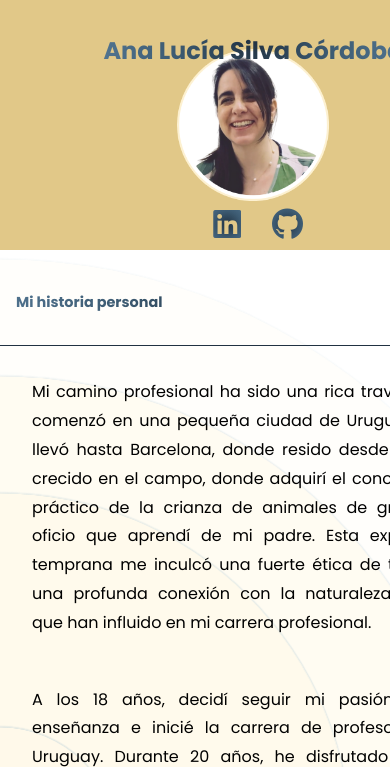
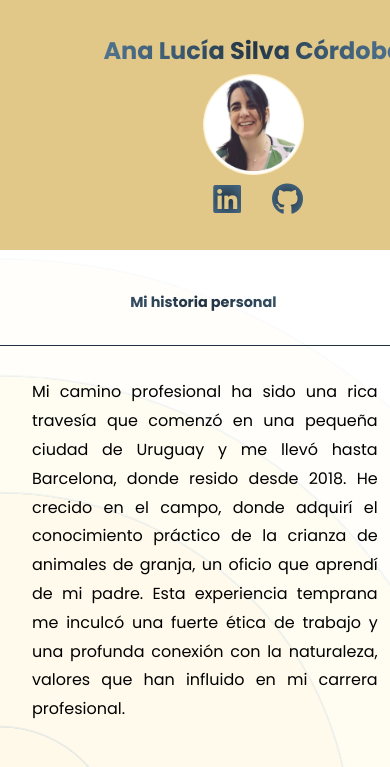
Before and after one commit to alusilco/cv_alusilco, a plain HTML site: page index.html in a window 390 px wide. Shown: the top 767 px of the page. Drawn offline with Linux system fonts and the light colour scheme.

Commit message:
final adjusting

```diff
--- a/css/medias_queries.css
+++ b/css/medias_queries.css
@@ -16,11 +16,11 @@
         align-items: center;
         justify-content: space-between;
         background-position: bottom;
-        height: 200px;
+        height: 150px;
         background-image: url(../assets/lucia.png);
         background-size: contain;
         background-repeat: no-repeat;
-        background-size: 30%;
+        background-size: 20%;
         background-position: 50% center;
     }
 
@@ -42,7 +42,10 @@
     ul {
         text-align: center;
         margin: 0;
+        margin-bottom: 50px;
+
     }
+
 
     /* ARTICULO PRINCIPAL */
 
@@ -56,20 +59,29 @@
 
     main article {
         padding: .5rem 0 1rem 0 ;
+        padding-right: 100px;
+        text-align: center;
+
     }
 
     main article img {
         width: 100%;
     }
 
+    main article h2 {
+        text-align: center;
+    }
+
     main article figcation {
         width: 100%;
         font-size: .9rem;
+
     }
 
 
     .author div p {
-        font-size: .9rem;
+        font-size: .2rem;
+
     }
 
     main article>p {
--- a/css/style.css
+++ b/css/style.css
@@ -42,7 +42,7 @@ body {
     background-image: url(../assets/lucia.png);
     background-size: contain;
     background-repeat: no-repeat;
-    background-size: 12%;
+    background-size: 15%;
     background-position: 10% center;
 
 }
--- a/index.html
+++ b/index.html
@@ -86,7 +86,7 @@
             <h4>Proyectos</h4>
             <div class="ad">
 
-                <div><a href="https://github.com/EqualWaveStudio/soundwave.git">Sounwave</div></a>
+                <div><a href="https://github.com/EqualWaveStudio/soundwave.git">Soundwave</div></a>
                 <div><a href="https://github.com/aura-souls/colores-de-la-luz.git">Los colores de la luz</div></a>
                 <div><a href="https://github.com/alusilco/wheel_of_doom">The wheel of the Doom</div></a>
                 <div><a href="https://github.com/alusilco/cv_alusilco.git">My Curriculum vitae</div></a>
```
